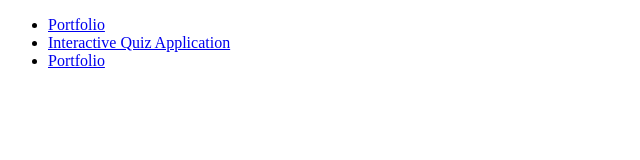
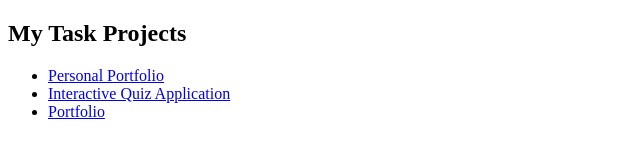
Before and after one commit to Nilamgaikwad2001/-Interactive-Quiz-Application, a plain HTML site: page index.html in a window 1280 px wide. Shown: the whole page, without its empty margins (0-640 px from the left). Drawn offline with Linux system fonts and the light colour scheme.

Commit message:
Update index.html

```diff
--- a/index.html
+++ b/index.html
@@ -2,8 +2,9 @@
 <html>
 <head><title>internship task</title></head>
   <body>
+    <h2>My Task Projects</h2>
     <ul>
-      <li><a href=" " target="_blank">Portfolio</a></li>
+      <li><a href=" Personal Portfolio Website/home.html" target="_blank">Personal Portfolio</a></li>
       <li><a href="Interactive Quiz Application/index.html " target="_blank">Interactive Quiz Application</a></li>
       <li><a href=" " target="_blank">Portfolio</a></li>
 
```
